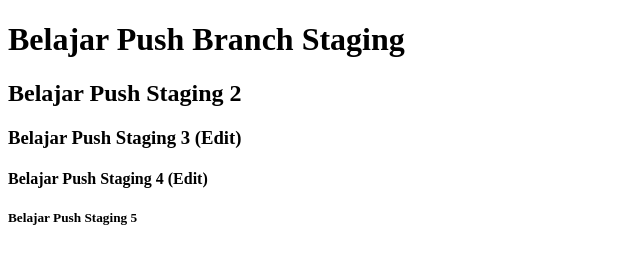
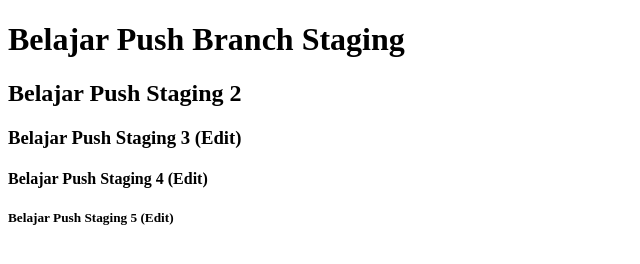
Before and after one commit to panji-boled/belajar-niomic, a plain HTML site: page header.html in a window 1280 px wide. Shown: the full height of the page, 0-640 px from the left. Drawn offline with Linux system fonts and the light colour scheme.

Commit message:
Update header.html H5

```diff
--- a/header.html
+++ b/header.html
@@ -10,6 +10,6 @@
     <h2>Belajar Push Staging 2</h2>
     <h3>Belajar Push Staging 3 (Edit)</h3>
     <h4>Belajar Push Staging 4 (Edit)</h4>
-    <h5>Belajar Push Staging 5</h5>
+    <h5>Belajar Push Staging 5 (Edit)</h5>
   </body>
 </html>
```
